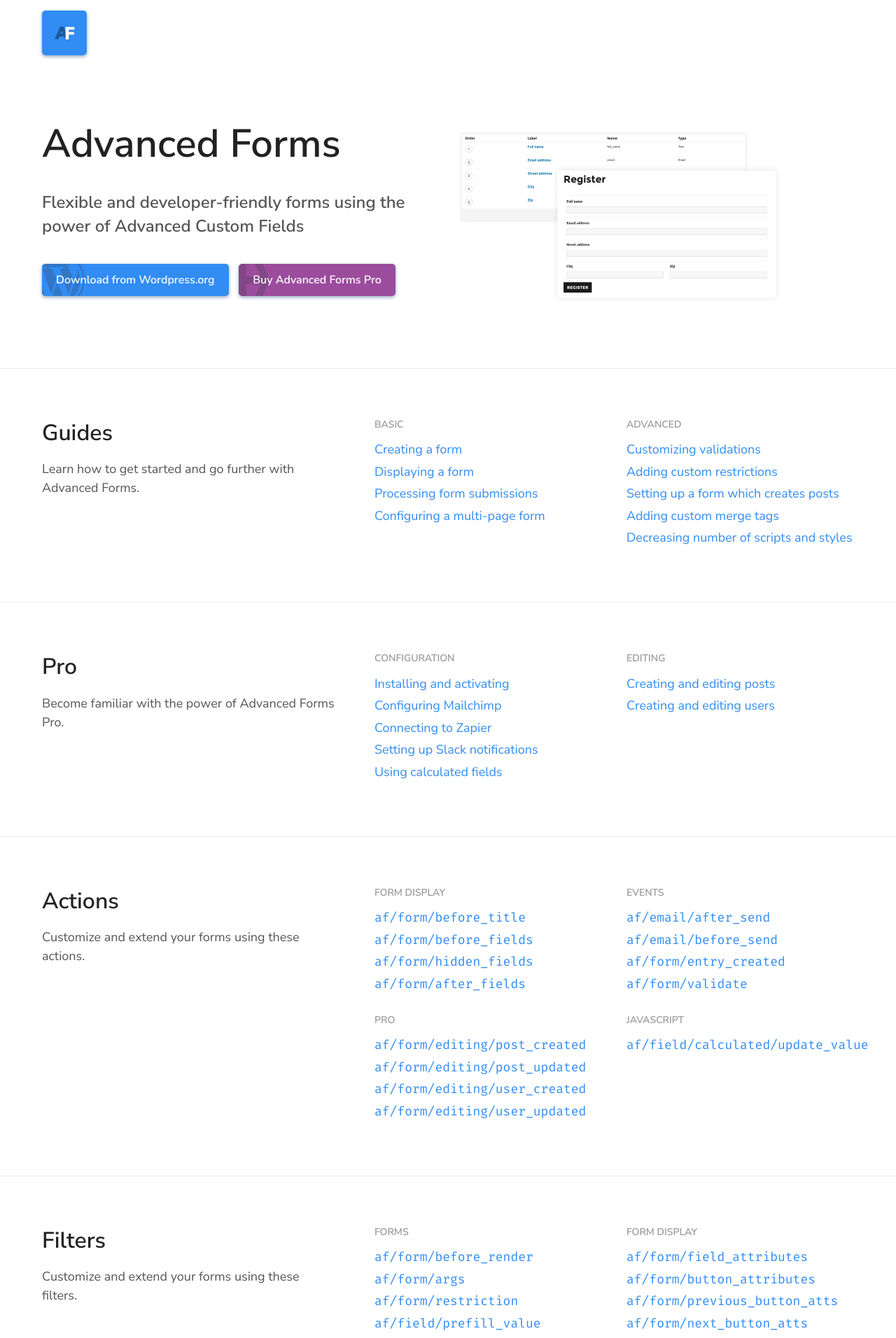
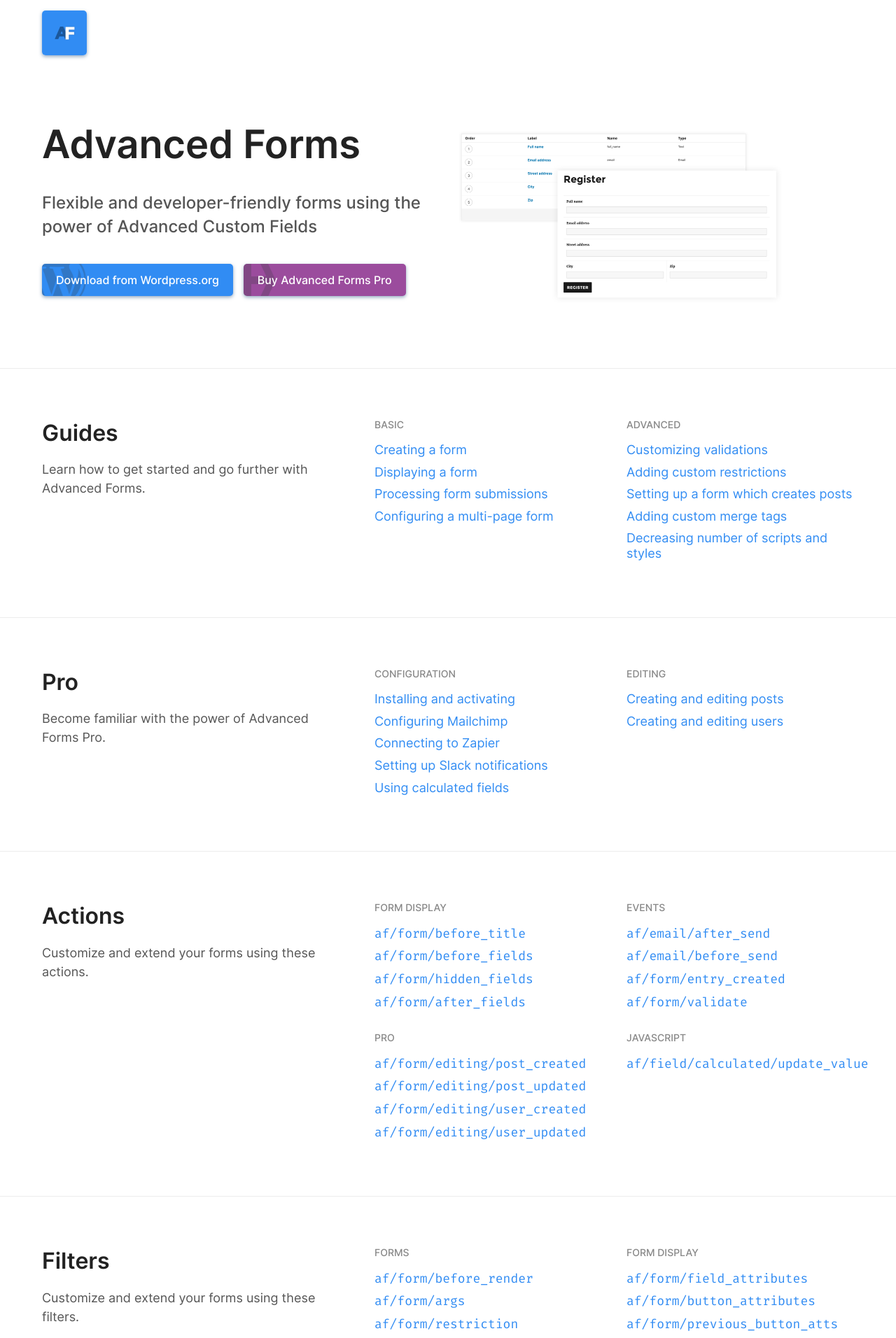
Before and after one commit to advancedforms/advancedforms.github.io, a Jekyll site: the page built from index.md, in a window 1280 px wide. Shown: the top 1912 px of the page at 70% size. Built offline with Jekyll 4.4.1, drawn with Linux system fonts in a browser that asks for light colours.

Commit message:
Switched font to Inter

```diff
--- a/assets/css/style.scss
+++ b/assets/css/style.scss
@@ -1,14 +1,42 @@
 ---
 ---
 
-@import url("https://fonts.googleapis.com/css?family=Fira+Mono|Nunito+Sans:400,600");
+@import url("https://fonts.googleapis.com/css?family=Fira+Mono");
 
 @import "reset";
 
+@font-face {
+  font-family: "Inter";
+  font-style: normal;
+  font-weight: 400;
+  font-display: swap;
+  src: url("/assets/fonts/Inter-Regular.woff2?v=3.11") format("woff2"),
+    url("/assets/fonts/Inter-Regular.woff?v=3.11") format("woff");
+}
+
+@font-face {
+  font-family: "Inter";
+  font-style: normal;
+  font-weight: 500;
+  font-display: swap;
+  src: url("/assets/fonts/Inter-Medium.woff2?v=3.11") format("woff2"),
+    url("/assets/fonts/Inter-Medium.woff?v=3.11") format("woff");
+}
+
+@font-face {
+  font-family: "Inter";
+  font-style: normal;
+  font-weight: 600;
+  font-display: swap;
+  src: url("/assets/fonts/Inter-SemiBold.woff2?v=3.11") format("woff2"),
+    url("/assets/fonts/Inter-SemiBold.woff?v=3.11") format("woff");
+}
+
 $offblack: #222;
 $gray: #555;
-$midgray: #999;
+$midgray: #888;
 $lightgray: #ececec;
+$border: #ccc;
 $blue: #318cf3;
 $darkblue: #2b5584;
 $purple: #9b4c9d;
@@ -47,7 +75,7 @@ em {
 }
 
 body {
-  font-family: "Nunito Sans", sans-serif;
+  font-family: "Inter", sans-serif;
   color: $gray;
   font-size: 18px;
 }
@@ -110,6 +138,7 @@ header {
   }
 
   h2 {
+    font-weight: 500;
     color: $gray;
     font-size: 1.5rem;
     margin-bottom: 1.5em;
@@ -161,7 +190,7 @@ header {
 
     h2 {
       color: $midgray;
-      font-weight: 600;
+      font-weight: 500;
       text-transform: uppercase;
       font-size: 0.875rem;
       margin-bottom: 1rem;
@@ -186,7 +215,7 @@ header {
     color: $midgray;
     font-size: 0.875rem;
     margin-bottom: 20px;
-    font-weight: 600;
+    font-weight: 500;
   }
 
   h1,
@@ -294,7 +323,7 @@ header {
     color: $midgray;
     font-size: 1rem;
     margin-bottom: 1rem;
-    font-weight: 600;
+    font-weight: 500;
   }
 
   .related {
@@ -330,7 +359,7 @@ header {
  */
 .btn {
   display: inline-block;
-  font-weight: 600;
+  font-weight: 500;
   font-size: 16px;
   cursor: pointer;
   text-decoration: none;
@@ -343,7 +372,7 @@ header {
   margin-bottom: 10px;
   transition: box-shadow 0.2s ease-in-out;
   border: 0;
-  font-family: "Nunito Sans", sans-serif;
+  font-family: "Inter", sans-serif;
 
   transform: translateY(0);
   transition: transform 0.1s ease-in-out, box-shadow 0.1s ease-in-out;
@@ -392,7 +421,11 @@ input[type="email"] {
   border-radius: 5px;
   border: 1px solid $lightgray;
   margin-bottom: 1rem;
-  font-family: "Nunito Sans", sans-serif;
+  font-family: "Inter", sans-serif;
+}
+
+::placeholder {
+  font-family: "Inter", sans-serif;
 }
 
 /**
```
Also changed, not shown: assets/fonts/Inter-Medium.woff (added), assets/fonts/Inter-Medium.woff2 (added), assets/fonts/Inter-Regular.woff (added), assets/fonts/Inter-Regular.woff2 (added), assets/fonts/Inter-SemiBold.woff (added), assets/fonts/Inter-SemiBold.woff2 (added).
